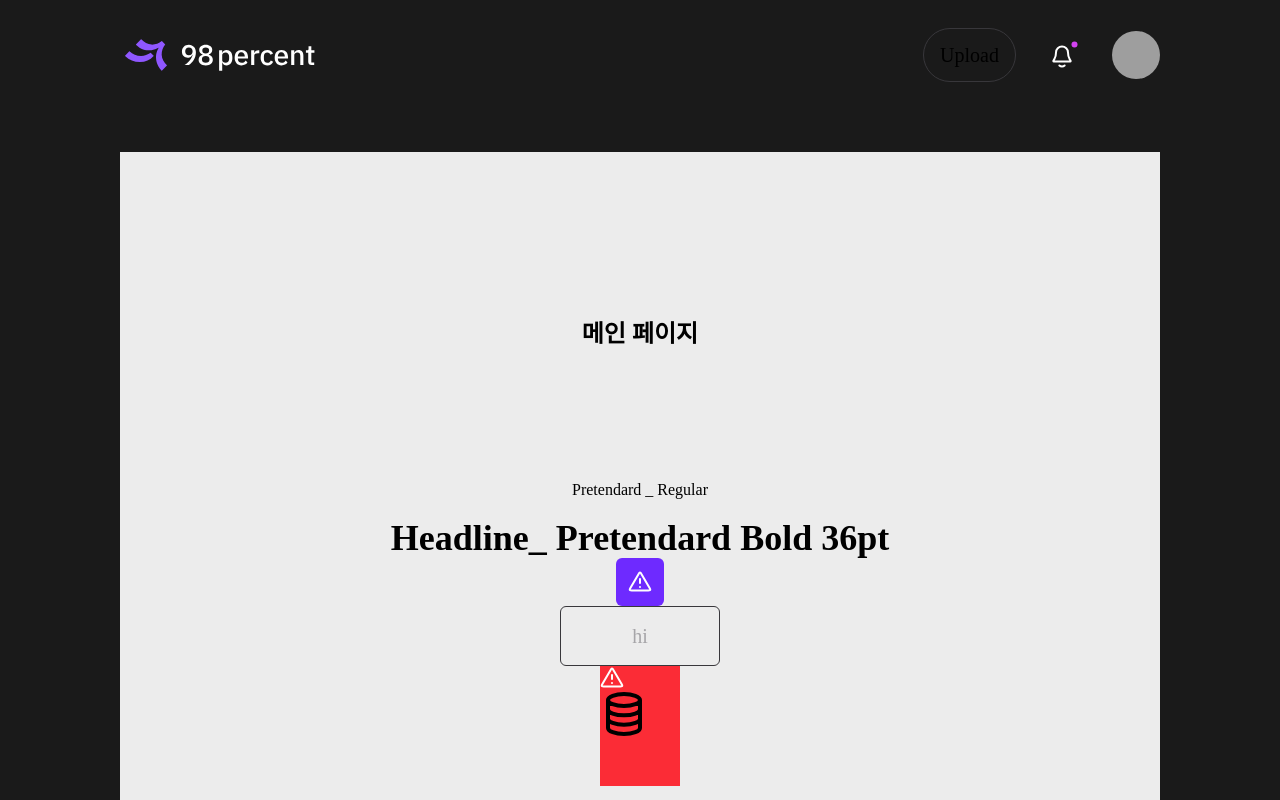
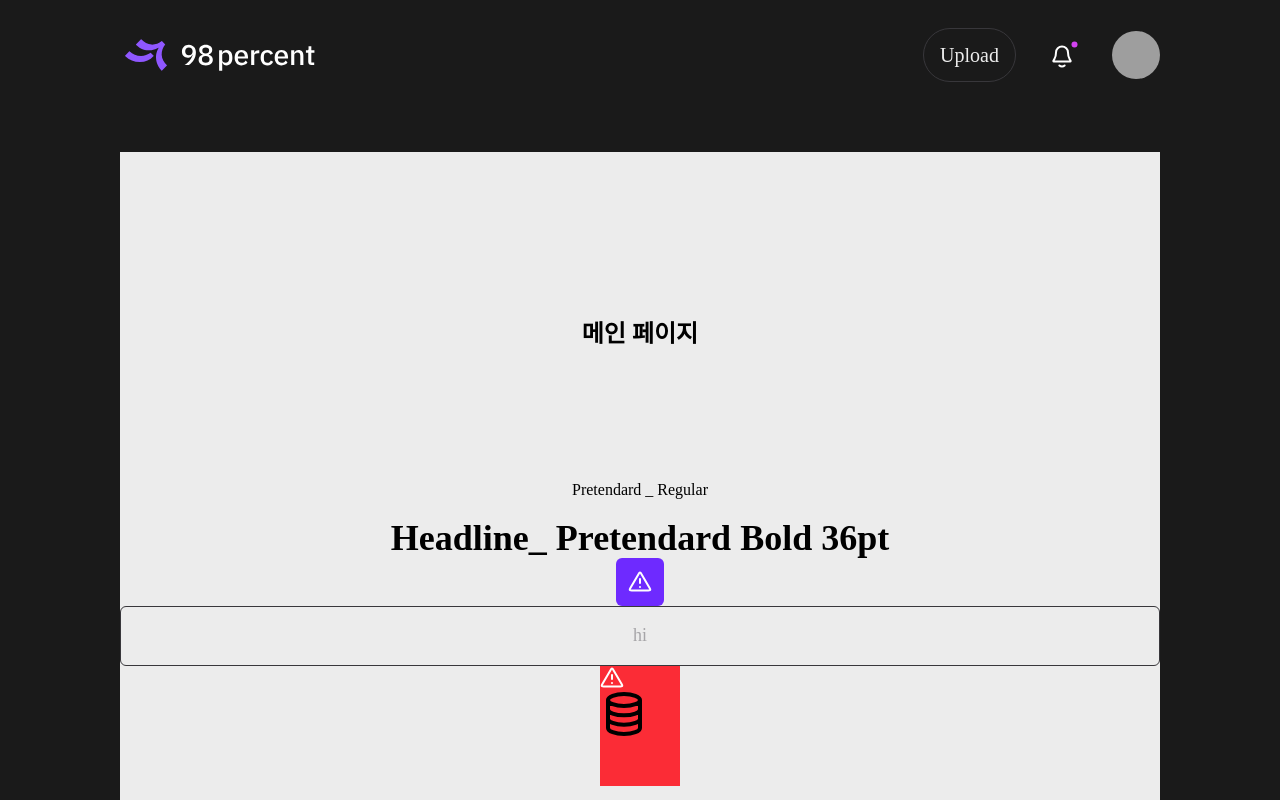
Before and after one commit to dnd-side-project/dnd-12th-8-frontend, a Next.js app: page / in a window 1280 px wide. Shown: the top 800 px of the page. Built offline with nearby package versions, Linux system fonts and the light colour scheme; grey boxes are pictures that could not be loaded.

Commit message:
style: Update button style

```diff
--- a/src/components/@shared/button/Button.tsx
+++ b/src/components/@shared/button/Button.tsx
@@ -6,19 +6,19 @@ interface ButtonProps
   children: React.ReactNode;
 }
 
-const buttonVariants = cva(`flex items-center justify-center rounded-md`, {
+const buttonVariants = cva(`flex items-center justify-center rounded-md w-full`, {
   variants: {
     size: {
-      sm: `font-body3 h-[48px] min-w-[120px]`,
-      lg: `font-body1 h-[60px] min-w-[160px]`,
+      sm: `font-body2 h-[48px]`,
+      lg: `font-body2 h-[60px]`,
       'icon-sm': `h-[48px] w-[48px]`,
       'icon-lg': `h-[60px] w-[60px]`,
     },
     variant: {
-      primary: `bg-purple-500 text-gray-0 disabled:bg-gray-400 disabled:text-gray-200`,
-      white: `bg-gray-0 text-purple-500 disabled:bg-gray-200 disabled:text-gray-400`,
+      primary: `bg-purple-500 text-gray-50 disabled:bg-gray-400 disabled:text-gray-200`,
+      white: `bg-gray-50 text-purple-500 disabled:bg-gray-200 disabled:text-gray-400`,
       gray: `bg-gray-600 text-gray-50 disabled:bg-gray-700 disabled:text-gray-300`,
-      lined: `border-[1px] border-gray-600 text-gray-0 disabled:text-gray-200`,
+      lined: `border-[1px] border-gray-600 text-gray-50 disabled:text-gray-200`,
     },
   },
 });
```
